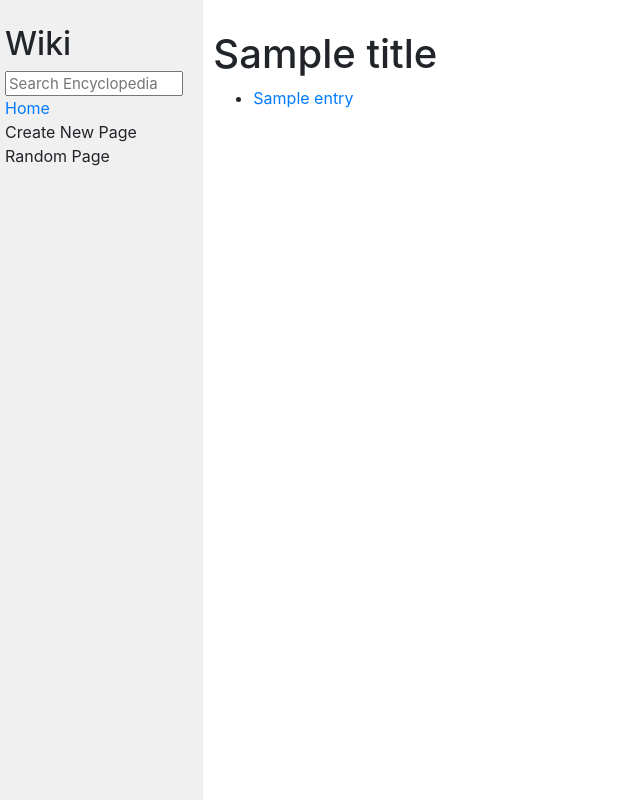
After one commit to TastePate/wiki, a Django app: template wiki/encyclopedia/templates/encyclopedia/page.html in a window 1280 px wide. The commit adds this page. Shown: the whole page, without its empty margins (0-640 px from the left). Run offline with Django 4.2, Linux system fonts and the light colour scheme; the template is opened without the code that fills it: most values are stand-ins (such as "Sample title", 1, 10 or a date in 2020); some libraries are stand-ins or nearby versions.

Commit message:
add: list with links to wiki pages

```diff
--- a/wiki/encyclopedia/templates/encyclopedia/index.html
+++ b/wiki/encyclopedia/templates/encyclopedia/index.html
@@ -9,7 +9,9 @@
 
     <ul>
         {% for entry in entries %}
-            <li>{{ entry }}</li>
+            <li><a href="{% url 'encyclopedia:wiki' entry %}">{{ entry }}</a></li>
+        {% empty %}
+            <li>There is no Wiki pages for now!</li>
         {% endfor %}
     </ul>
 
--- a/wiki/encyclopedia/templates/encyclopedia/layout.html
+++ b/wiki/encyclopedia/templates/encyclopedia/layout.html
@@ -16,7 +16,7 @@
                     <input class="search" type="text" name="q" placeholder="Search Encyclopedia">
                 </form>
                 <div>
-                    <a href="{% url 'index' %}">Home</a>
+                    <a href="{% url 'encyclopedia:index' %}">Home</a>
                 </div>
                 <div>
                     Create New Page
--- /dev/null
+++ b/wiki/encyclopedia/templates/encyclopedia/page.html
@@ -0,0 +1,16 @@
+{% extends "encyclopedia/layout.html" %}
+
+{% block title %}
+    {{ title }}
+{% endblock %}
+
+{% block body %}
+    <h1>{{ title }}</h1>
+
+    <ul>
+        {% for entry in entries %}
+            <li><a href="{% url 'encyclopedia:wiki' %}">{{ entry }}</a></li>
+        {% endfor %}
+    </ul>
+
+{% endblock %}
--- a/wiki/encyclopedia/urls.py
+++ b/wiki/encyclopedia/urls.py
@@ -1,7 +1,8 @@
 from django.urls import path
 from . import views
 
-
+app_name = "encyclopedia"
 urlpatterns = [
-    path("", views.index, name="index")
+    path("", views.index, name="index"),
+    path("wiki/<str:page_title>", views.wiki, name="wiki")
 ]
```
Also changed, not shown: wiki/encyclopedia/views.py (+10 -1 lines).
